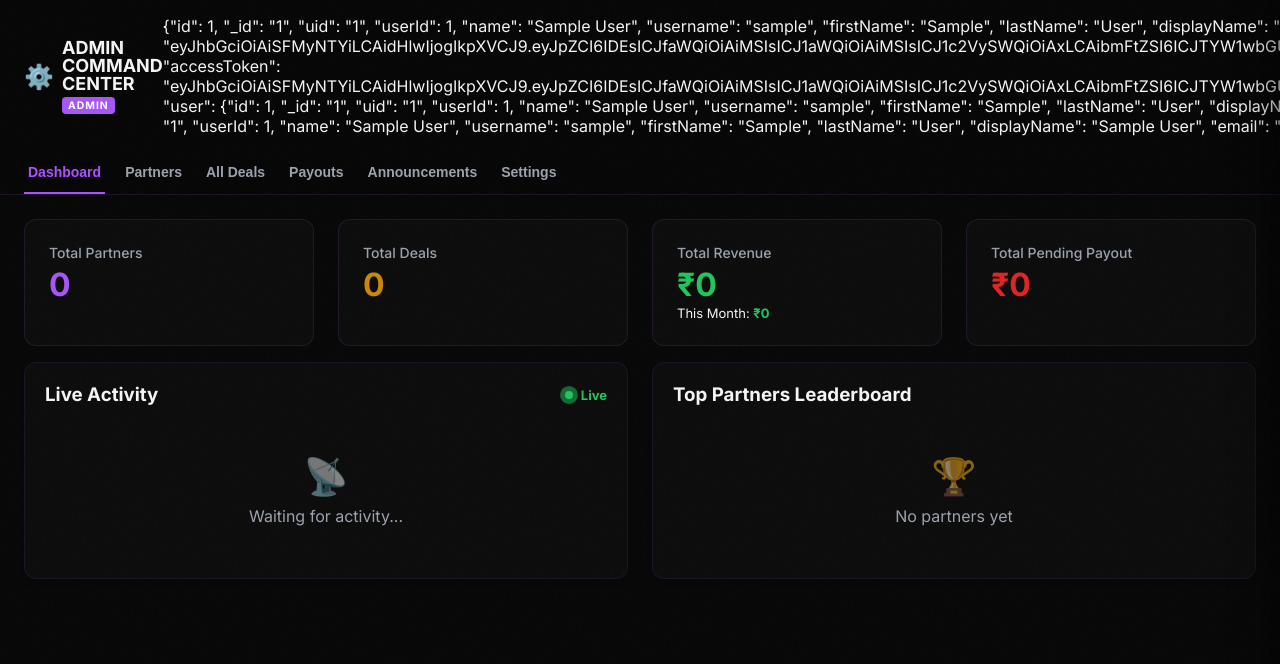
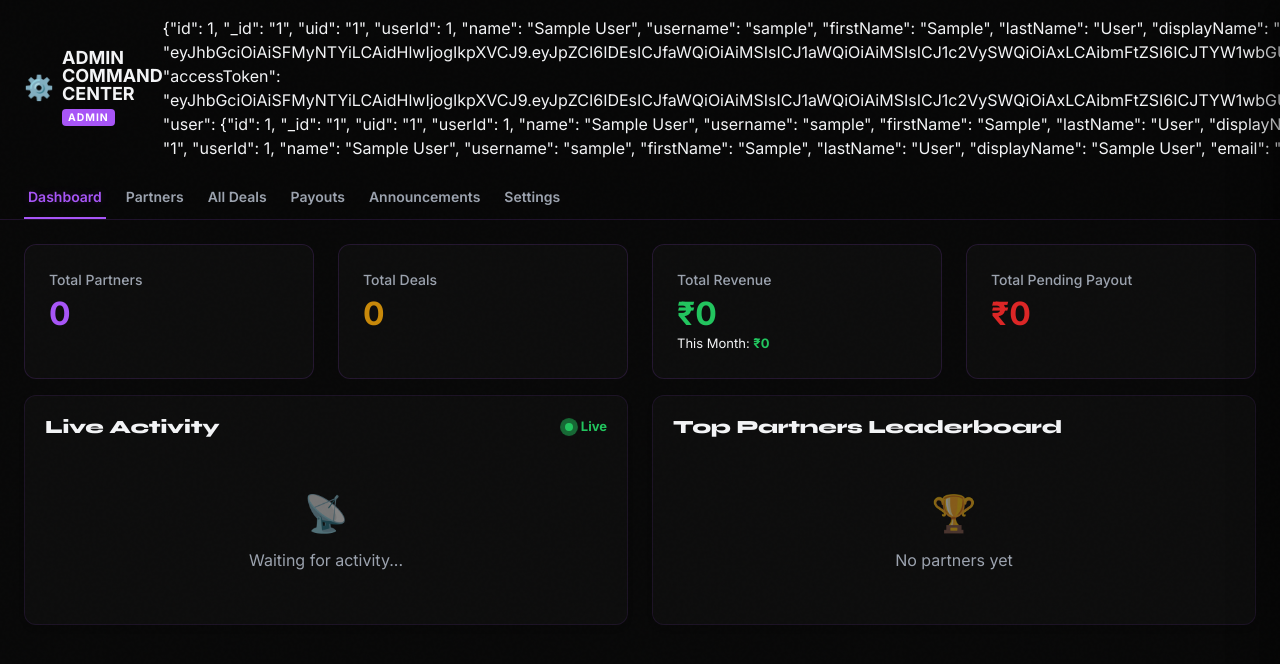
Before and after one commit to S2zxx0zxx/DigiRise-Admin-beta-, a plain HTML site: page admin.html in a window 1280 px wide. Shown: the top 664 px of the page. Drawn offline with Linux system fonts and the light colour scheme; no server answers; sample sign-in values are in the browser's storage.

Commit message:
Fix robotic fonts and offline-banner click blocking
Add global heading/body typography rules (Syne for headings, Inter
for body/UI), font-smoothing, and button focus/active states. Add
pointer-events:none to .offline-banner so it never intercepts clicks
when shown. Remove duplicate @import now that fonts load via link tags.

```diff
--- a/css/shared.css
+++ b/css/shared.css
@@ -1,6 +1,3 @@
-/* IMPORT GOOGLE FONTS */
-@import url('https://fonts.googleapis.com/css2?family=Syne:wght@400;600;700;800&family=Inter:wght@300;400;500;600;700&family=Space+Mono:wght@400;700&display=swap');
-
 /* GLOBAL THEME VARIABLES */
 :root {
   --gold: #C8890A;
@@ -48,15 +45,31 @@
 
 html {
   scroll-behavior: smooth;
+  -webkit-font-smoothing: antialiased;
+  -moz-osx-font-smoothing: grayscale;
+  text-rendering: optimizeLegibility;
 }
 
 body {
   background: var(--bg);
   color: var(--white);
   font-family: 'Inter', sans-serif;
+  line-height: 1.5;
   min-height: 100vh;
   overflow-x: hidden;
   position: relative;
+}
+
+/* TYPOGRAPHY — display font for headings, Inter for body/UI text */
+h1, h2, h3, h4, h5, h6 {
+  font-family: 'Syne', sans-serif;
+  font-weight: 800;
+  line-height: 1.2;
+  letter-spacing: -0.01em;
+}
+
+p, span, a, button, input, textarea, select, label {
+  font-family: 'Inter', sans-serif;
 }
 
 /* SCROLLBAR */
@@ -134,6 +147,11 @@ body::before {
   box-shadow: 0 0 50px rgba(200, 137, 10, 0.5);
 }
 
+.btn-gold:active {
+  transform: translateY(0) scale(.97);
+  box-shadow: 0 0 20px rgba(200, 137, 10, 0.4);
+}
+
 .btn-gold:disabled {
   opacity: 0.5;
   cursor: not-allowed;
@@ -160,6 +178,18 @@ body::before {
 .btn-ghost:hover {
   border-color: var(--gold);
   color: var(--gold);
+}
+
+.btn-ghost:active {
+  transform: scale(.97);
+}
+
+.btn-gold:focus-visible,
+.btn-ghost:focus-visible,
+button:focus-visible,
+a:focus-visible {
+  outline: 2px solid var(--gold);
+  outline-offset: 2px;
 }
 
 /* PREMIUM CARDS */
@@ -239,6 +269,7 @@ body::before {
   font-family: 'Inter', sans-serif;
   letter-spacing: 0.3px;
   display: none;
+  pointer-events: none;
   animation: slideDown 0.3s ease;
 }
 @keyframes slideDown {
```
